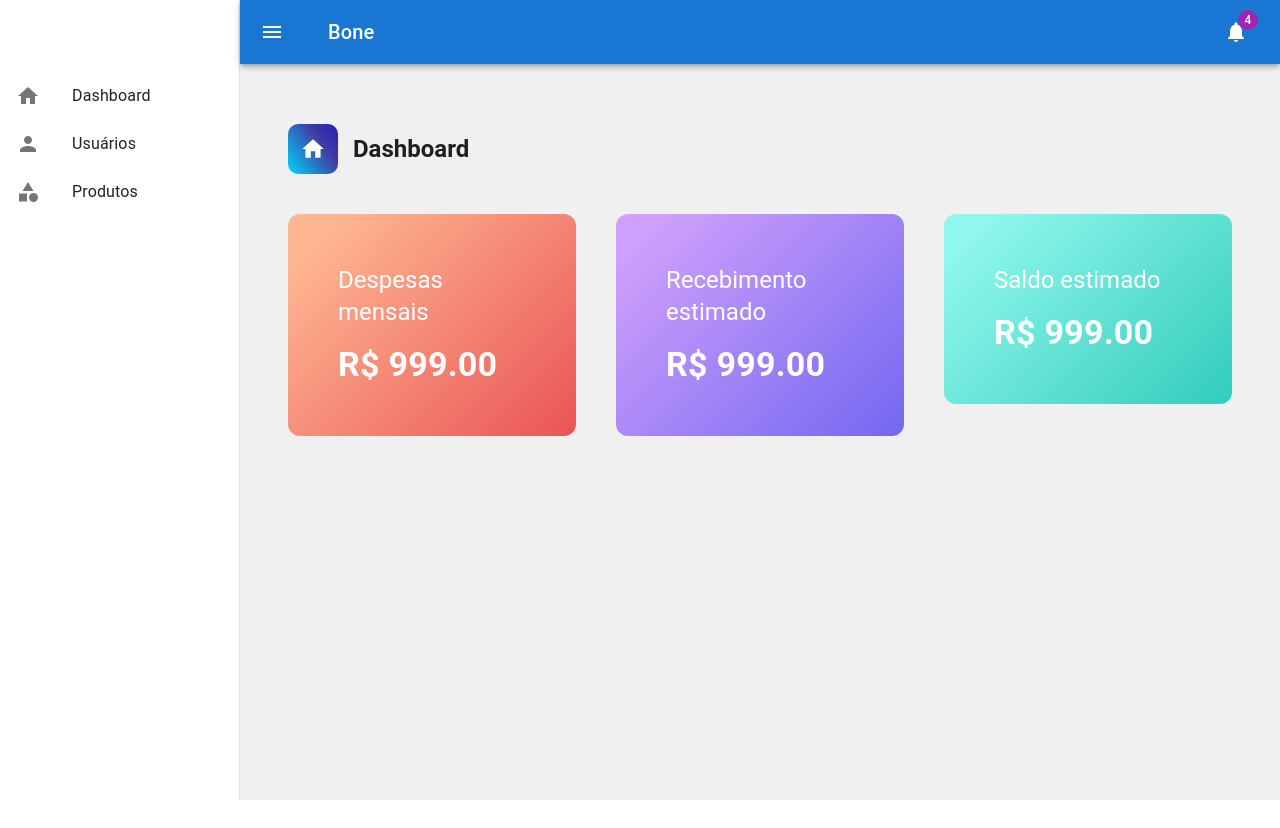
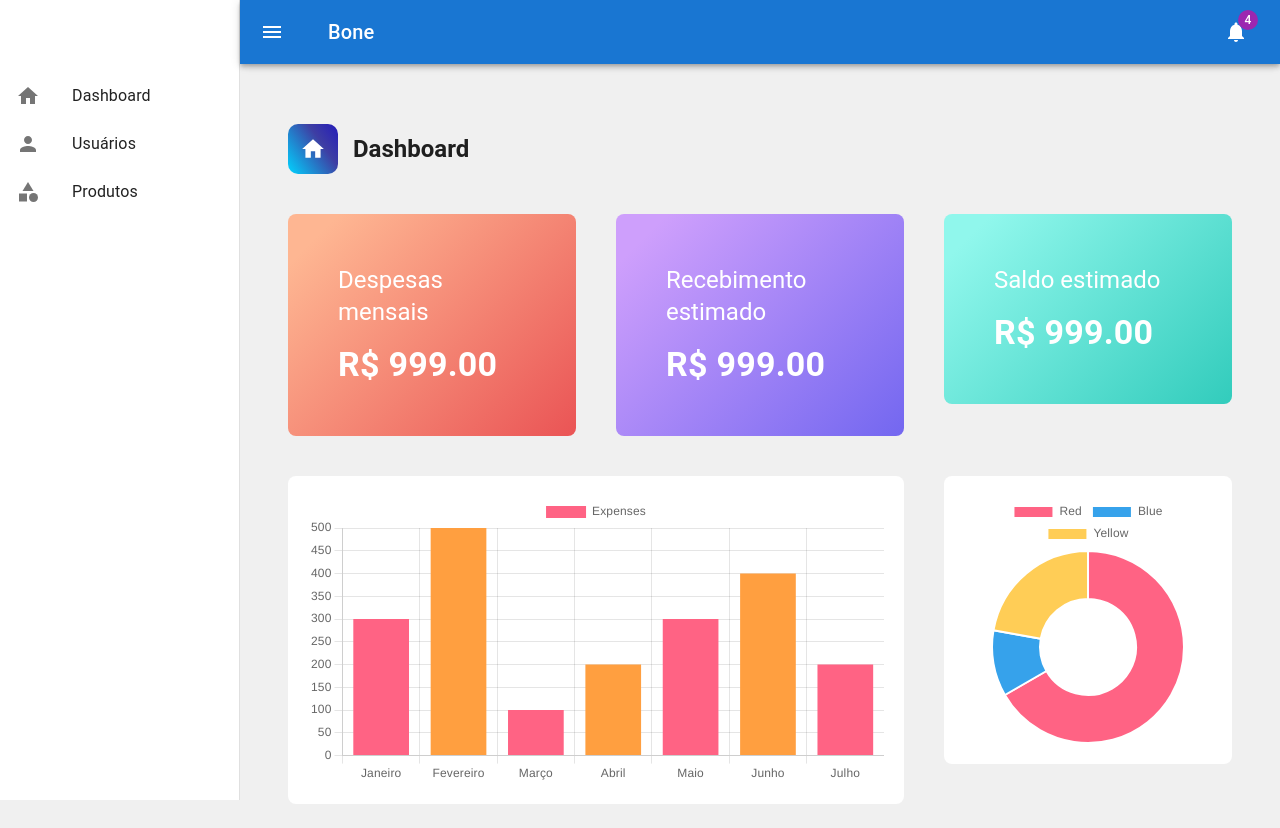
Before and after one commit to paulofreyyy/Bone, a React (Vite) app: page / in a window 1280 px wide. Before the commit the page ends 800 px from the top, so only its background shows below. Built offline with nearby package versions, Linux system fonts and the light colour scheme.

Commit message:
feat: create DashboardCharts

```diff
--- a/package.json
+++ b/package.json
@@ -14,7 +14,9 @@
     "@emotion/styled": "^11.13.0",
     "@mui/icons-material": "^5.16.6",
     "@mui/material": "^5.16.6",
+    "chart.js": "^4.4.3",
     "react": "^18.3.1",
+    "react-chartjs-2": "^5.2.0",
     "react-dom": "^18.3.1"
   },
   "devDependencies": {
--- a/src/App.tsx
+++ b/src/App.tsx
@@ -3,7 +3,7 @@ import { Box } from '@mui/material';
 
 const App: React.FC = () => {
     return (
-        <Box sx={{ display: 'flex', bgcolor: "#f0f0f0", height: '100vh' }}>
+        <Box sx={{ display: 'flex', bgcolor: "#f0f0f0", height: '100%' }}>
             <Dashboard />
         </Box>
     );
--- a/src/components/DashboardCard.tsx
+++ b/src/components/DashboardCard.tsx
@@ -13,7 +13,7 @@ export const DashboardCard: React.FC<dashboardCardProps> = ({ title, cardValue,
                 background: background,
                 color: "white",
                 padding: '50px',
-                borderRadius: '12px',
+                borderRadius: '8px',
                 direction: "column"
             }}
         >
--- /dev/null
+++ b/src/components/DashboardCharts.tsx
@@ -0,0 +1,74 @@
+import { Box, Grid } from "@mui/material"
+import { Bar, Doughnut } from "react-chartjs-2"
+import {
+    Chart as ChartJS,
+    CategoryScale,
+    LinearScale,
+    ArcElement,
+    BarElement,
+    Title,
+    Tooltip,
+    Legend,
+} from 'chart.js';
+
+ChartJS.register(
+    CategoryScale,
+    LinearScale,
+    ArcElement,
+    BarElement,
+    Title,
+    Tooltip,
+    Legend
+);
+
+export const DashboardCharts = () => {
+    //ChartJS data
+    const data = {
+        labels: ['Janeiro', 'Fevereiro', 'Março', 'Abril', 'Maio', 'Junho', 'Julho'],
+        datasets: [
+            {
+                label: 'Expenses',
+                data: [300, 500, 100, 200, 300, 400, 200],
+                backgroundColor: [
+                    'rgba(255, 99, 132, 1)',
+                    'rgba(255, 159, 64, 1)',
+                ],
+            },
+
+        ],
+    }
+
+    const dataDoughnut = {
+        labels: [
+            'Red',
+            'Blue',
+            'Yellow'
+        ],
+        datasets: [{
+            label: 'My First Dataset',
+            data: [300, 50, 100],
+            backgroundColor: [
+                'rgb(255, 99, 132)',
+                'rgb(54, 162, 235)',
+                'rgb(255, 205, 86)'
+            ],
+            hoverOffset: 4
+        }]
+    };
+
+    return (
+        <Grid container spacing={5}>
+            <Grid item xs={8}>
+                <Box sx={{ background: "white", padding: '20px', borderRadius: '8px' }}>
+                    <Bar data={data} />
+                </Box>
+            </Grid>
+
+            <Grid item xs={4}>
+                <Box sx={{ background: "white", padding: '20px', borderRadius: '8px' }}>
+                    <Doughnut data={dataDoughnut} />
+                </Box>
+            </Grid>
+        </Grid>
+    )
+}
--- a/src/pages/Dashboard.tsx
+++ b/src/pages/Dashboard.tsx
@@ -3,6 +3,7 @@ import HomeIcon from '@mui/icons-material/Home';
 import { DashboardCard } from "../components/DashboardCard";
 import { useState } from "react";
 import { Sidebar } from "../components/Sidebar";
+import { DashboardCharts } from "../components/DashboardCharts";
 
 export const Dashboard = () => {
     const [isOpen, setIsOpen] = useState(true);
@@ -10,6 +11,7 @@ export const Dashboard = () => {
     const toggleDrawer = () => {
         setIsOpen(!isOpen);
     };
+
     return (
 
         <Box
@@ -63,6 +65,9 @@ export const Dashboard = () => {
                             title="Saldo estimado"
                         />
                     </Grid>
+                    <Grid item xs={12}>
+                        <DashboardCharts />
+                    </Grid>
                 </Grid>
             </Container>
         </Box>
```
Also changed, not shown: 1 other file (tests, documents, lock files or other folders).
